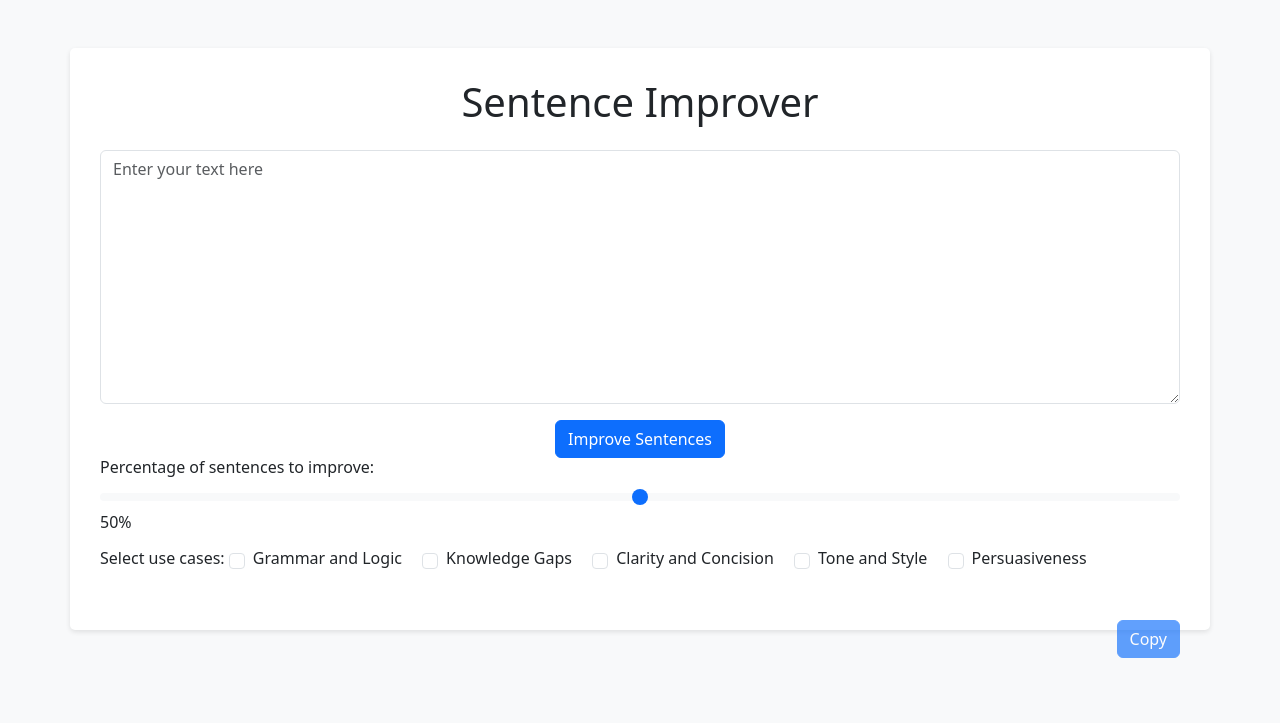
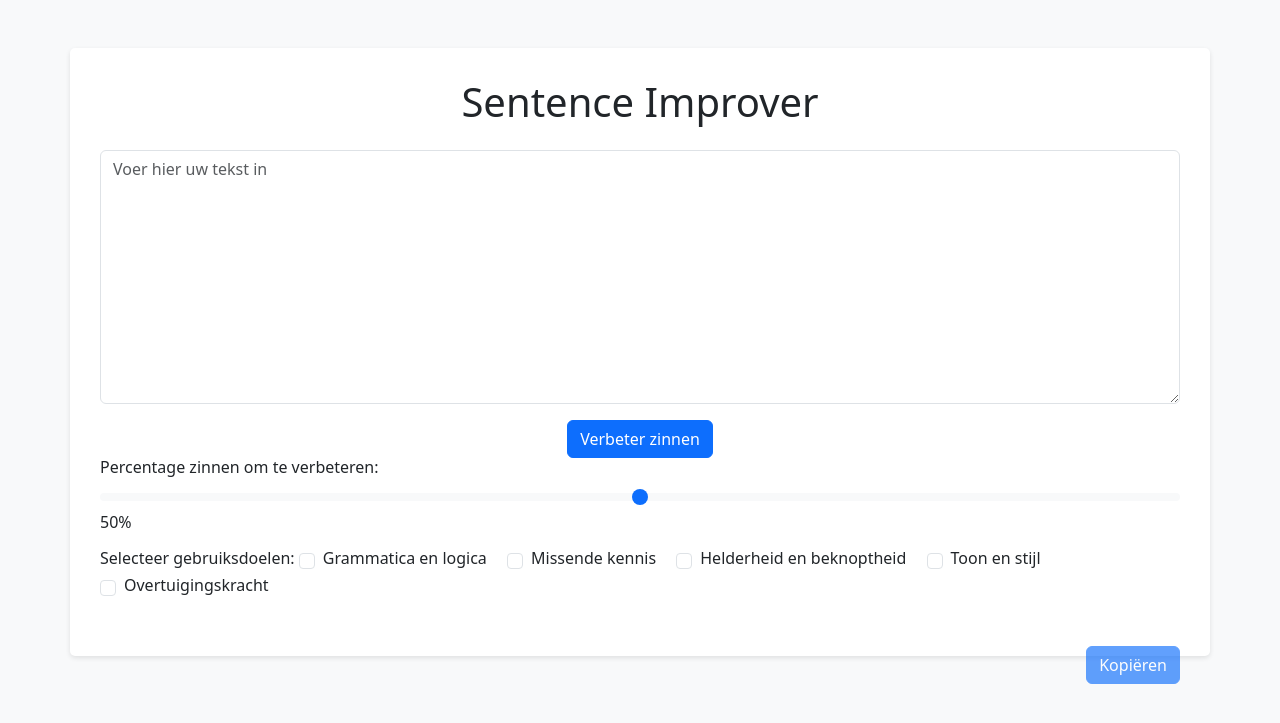
Before and after one commit to s-smits/sentence-improver, a FastAPI app: page / in a window 1280 px wide. Shown: the top 723 px of the page. Run offline with FastAPI, Linux system fonts and the light colour scheme.

Commit message:
Resolved merge conflicts

```diff
--- a/app.py
+++ b/app.py
@@ -30,17 +30,17 @@ async def improve_sentences(request: Request):
     amount_of_sentences = math.ceil(total_sentences * (slider / 100))
 
     use_case_mapping = {
-        "grammar_logic": "grammar and logic",
-        "knowledge_gaps": "knowledge gaps",
-        "clarity_concision": "clarity and concision",
-        "tone_style": "tone and style",
-        "persuasiveness": "persuasiveness"
+        "grammar_logic": "grammatica en logica",
+        "knowledge_gaps": "kennishiaten",
+        "clarity_concision": "helderheid en beknoptheid",
+        "tone_style": "toon en stijl",
+        "persuasiveness": "overtuigingskracht"
     }
 
     selected_use_cases = [use_case_mapping[use_case] for use_case in use_cases if use_case in use_case_mapping]
-    use_case_str = " and ".join(selected_use_cases) if selected_use_cases else "text"
+    use_case_str = " en ".join(selected_use_cases) if selected_use_cases else "tekst"
 
-    prompt = f'''You are an amazing text editor. There are {total_sentences} sentences in the following text. Analyze {use_case_str} thoroughly and choose {amount_of_sentences} sentences to improve. Make sure the sentences are in the same writing style as the original text. For the replaced sentences, only output the {amount_of_sentences} replaced sentences in JSON format with exactly the same values as the original sentences. Text to improve: {split_sentences_json}
+    prompt = f'''Je bent een geweldige tekstredacteur. Er zijn {total_sentences} zinnen in de volgende tekst. Analyseer {use_case_str} grondig en kies {amount_of_sentences} zinnen om te verbeteren. Zorg ervoor dat de zinnen in dezelfde schrijfstijl zijn als de originele tekst. Geef voor de vervangen zinnen alleen de {amount_of_sentences} vervangen zinnen uit in JSON-formaat met exact dezelfde waarden als de originele zinnen. Tekst om te verbeteren: {split_sentences_json}
     '''
     print(prompt)
     client = anthropic.Anthropic(
--- a/static/script.js
+++ b/static/script.js
@@ -4,14 +4,14 @@ document.addEventListener("DOMContentLoaded", () => {
     // Initialize "Reject All" button - initially hidden
     const rejectAllBtn = document.createElement("button");
     rejectAllBtn.className = "reject-all-btn btn btn-warning";
-    rejectAllBtn.textContent = "Reject All";
+    rejectAllBtn.textContent = "Alles Afwijzen";
     rejectAllBtn.style.display = "none"; // Initially hidden
     resultDiv.appendChild(rejectAllBtn);
 
     // Initialize "Copy" button - initially disabled
     const copyBtn = document.createElement("button");
     copyBtn.className = "copy-btn btn btn-primary";
-    copyBtn.textContent = "Copy";
+    copyBtn.textContent = "Kopiëren";
     copyBtn.disabled = true; // Initially disabled
     resultDiv.appendChild(copyBtn);
 
@@ -37,7 +37,7 @@ document.addEventListener("DOMContentLoaded", () => {
 
         const rejectAllBtn = document.createElement("button");
         rejectAllBtn.className = "reject-all-btn btn btn-warning";
-        rejectAllBtn.textContent = "Reject All";
+        rejectAllBtn.textContent = "Alles Afwijzen";
         rejectAllBtn.addEventListener("click", () => {
             const improvedSentenceElems = document.querySelectorAll(".improved-sentence");
             const acceptBtns = document.querySelectorAll(".accept-btn");
@@ -61,7 +61,7 @@ document.addEventListener("DOMContentLoaded", () => {
         // Append "Copy" button after "Reject All" button and before appending sentences
         const copyBtn = document.createElement("button");
         copyBtn.className = "copy-btn btn btn-primary";
-        copyBtn.textContent = "Copy";
+        copyBtn.textContent = "Kopiëren";
         copyBtn.disabled = true; // Initially disabled
         copyBtn.addEventListener("click", () => {
             const sentences = Array.from(document.querySelectorAll(".original-sentence")).map(elem => elem.textContent);
@@ -79,9 +79,9 @@ document.addEventListener("DOMContentLoaded", () => {
 
         // Usage:
         try {
-            await updateLoadingMessage("Sending out information...");
+            await updateLoadingMessage("Informatie verzenden...");
         } catch (error) {
-            console.error("Error updating loading message:", error);
+            console.error("Fout bij het bijwerken van het laadberichtje:", error);
         }
 
         const useCaseCheckboxes = document.querySelectorAll('input[name="use_case"]:checked');
@@ -97,22 +97,22 @@ document.addEventListener("DOMContentLoaded", () => {
             }),
             new Promise((_, reject) => setTimeout(() => reject(new Error('Request timeout')), 30000)) // Timeout after 30 seconds
         ]).catch(async (err) => {
-            await updateLoadingMessage("Error: " + err.message);
+            await updateLoadingMessage("Fout: " + err.message);
             throw err;
         });
 
         try {
-            updateLoadingMessage("Writing the improvements...");
+            updateLoadingMessage("Verbeteringen schrijven...");
         } catch (error) {
-            console.error("Error updating loading message:", error);
+            console.error("Fout bij het bijwerken van het laadberichtje:", error);
         }
 
         const { originalSentences: originalSentencesFromResponse, improvedSentences } = await response.json().catch(error => console.error("Error parsing JSON:", error));
 
         try {
-            updateLoadingMessage("Setting up improvement sentences...");
+            updateLoadingMessage("Verbeterde zinnen instellen...");
         } catch (error) {
-            console.error("Error updating loading message:", error);
+            console.error("Fout bij het bijwerken van het laadberichtje:", error);
         }
 
         loadingMessages.style.display = "none"; // Hide the loading messages div after loading
@@ -143,7 +143,7 @@ document.addEventListener("DOMContentLoaded", () => {
 
                 const acceptBtn = document.createElement("button");
                 acceptBtn.className = "accept-btn btn btn-success";
-                acceptBtn.textContent = "Accept";
+                acceptBtn.textContent = "Accepteren";
                 acceptBtn.addEventListener("click", () => {
                     sentenceElem.textContent = improvedSentence;
                     sentenceElem.style.fontWeight = "normal";
@@ -158,7 +158,7 @@ document.addEventListener("DOMContentLoaded", () => {
 
                 const rejectBtn = document.createElement("button");
                 rejectBtn.className = "reject-btn btn btn-danger";
-                rejectBtn.textContent = "Reject";
+                rejectBtn.textContent = "Afwijzen";
                 rejectBtn.addEventListener("click", () => {
                     sentenceElem.style.fontWeight = "normal";
                     sentenceElem.style.fontStyle = "normal";
--- a/templates/index.html
+++ b/templates/index.html
@@ -11,37 +11,37 @@
         <h1 class="text-center mb-4">Sentence Improver</h1>
         <form id="sentenceForm">
             <div class="mb-3">
-                <textarea id="textInput" rows="10" class="form-control" placeholder="Enter your text here"></textarea>
+                <textarea id="textInput" rows="10" class="form-control" placeholder="Voer hier uw tekst in"></textarea>
             </div>
             <div class="text-center">
-                <button type="submit" class="btn btn-primary">Improve Sentences</button>
+                <button type="submit" class="btn btn-primary">Verbeter zinnen</button>
             </div>
             <div class="mb-3">
-                <label for="slider" class="form-label">Percentage of sentences to improve:</label>
+                <label for="slider" class="form-label">Percentage zinnen om te verbeteren:</label>
                 <input type="range" class="form-range" id="slider" name="slider" min="0" max="100" step="10" value="50">
                 <span id="sliderValue">50%</span>
             </div>
             <div class="mb-3">
-                <label class="form-label">Select use cases:</label>
+                <label class="form-label">Selecteer gebruiksdoelen:</label>
                 <div class="form-check form-check-inline">
                     <input class="form-check-input" type="checkbox" id="grammar_logic" name="use_case" value="grammar_logic">
-                    <label class="form-check-label" for="grammar_logic">Grammar and Logic</label>
+                    <label class="form-check-label" for="grammar_logic">Grammatica en logica</label>
                 </div>
                 <div class="form-check form-check-inline">
                     <input class="form-check-input" type="checkbox" id="knowledge_gaps" name="use_case" value="knowledge_gaps">
-                    <label class="form-check-label" for="knowledge_gaps">Knowledge Gaps</label>
+                    <label class="form-check-label" for="knowledge_gaps">Missende kennis</label>
                 </div>
                 <div class="form-check form-check-inline">
                     <input class="form-check-input" type="checkbox" id="clarity_concision" name="use_case" value="clarity_concision">
-                    <label class="form-check-label" for="clarity_concision">Clarity and Concision</label>
+                    <label class="form-check-label" for="clarity_concision">Helderheid en beknoptheid</label>
                 </div>
                 <div class="form-check form-check-inline">
                     <input class="form-check-input" type="checkbox" id="tone_style" name="use_case" value="tone_style">
-                    <label class="form-check-label" for="tone_style">Tone and Style</label>
+                    <label class="form-check-label" for="tone_style">Toon en stijl</label>
                 </div>
                 <div class="form-check form-check-inline">
                     <input class="form-check-input" type="checkbox" id="persuasiveness" name="use_case" value="persuasiveness">
-                    <label class="form-check-label" for="persuasiveness">Persuasiveness</label>
+                    <label class="form-check-label" for="persuasiveness">Overtuigingskracht</label>
                 </div>
             </div>
             <div id="loadingMessages" class="mt-3" style="display: none;"></div>
```
